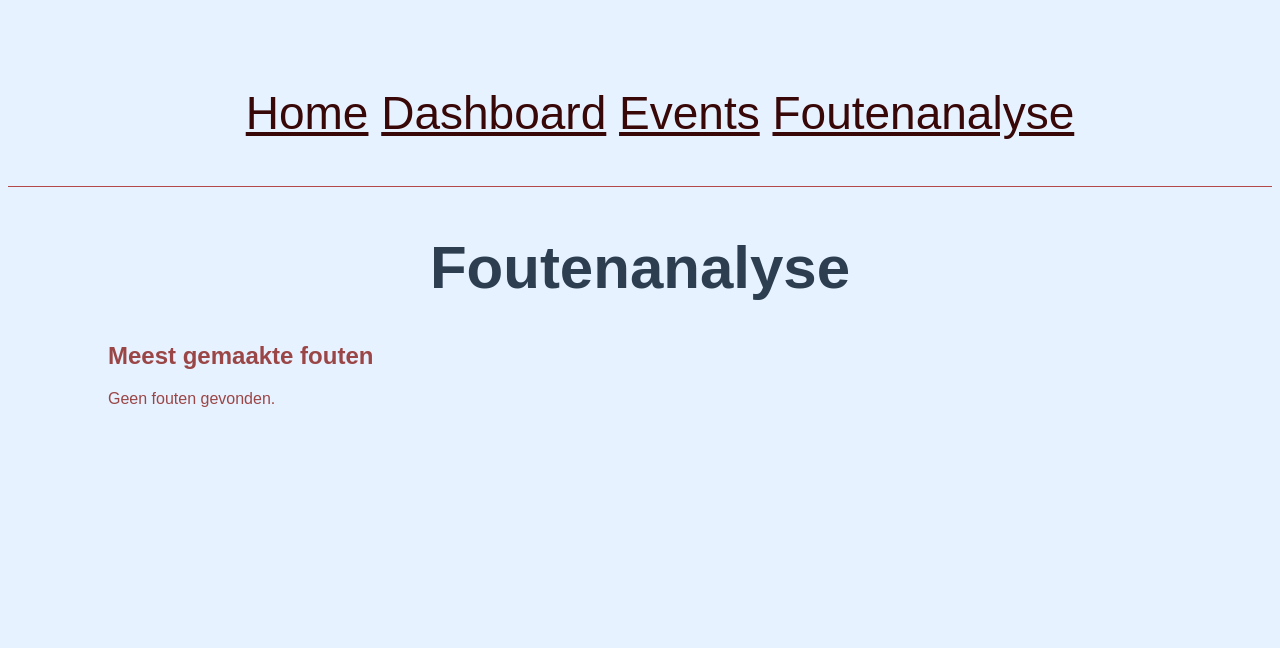
After one commit to aimanadel/mijnapplicate, a Flask app: page /foutenanalyse in a window 1280 px wide. The commit adds this page. Shown: the top 648 px of the page. Run offline with Flask 3, Linux system fonts and the light colour scheme; data that the repository does not hold is empty.

Commit message:
fouten analys pagina opgemkaat

```diff
--- a/app/main/routes.py
+++ b/app/main/routes.py
@@ -1,4 +1,5 @@
 from flask import render_template
+from app.db import execute_query
 
 from app.main import bp
 
@@ -18,3 +19,12 @@ def home():
 @bp.route ("/leerling")
 def leerling():
     return render_template("leerling.html")
+
+@bp.route("/foutenanalyse")
+def foutenanalyse():
+    leerling_id = 1  # test (later dynamisch maken)
+
+    query = "SELECT type, aantal FROM fout WHERE leerling_id = %s"
+    fouten = execute_query(query, (leerling_id,))
+
+    return render_template("foutenanalyse.html", fouten=fouten)
--- a/app/static/css/style.css
+++ b/app/static/css/style.css
@@ -90,7 +90,7 @@ td {
 
 th {
   background-color: grey;
-  color: white;
+  color: black;
   font-size: 20px;
 }
 
@@ -158,3 +158,28 @@ th {
 .body-content {
   background-color: #2d6f9a;
 }
+/* Foutenanalyse cards */
+.fout-card {
+  background: #ffffff;
+  padding: 20px;
+  margin: 15px 0;
+  border-radius: 12px;
+  box-shadow: 0 4px 10px rgba(0, 0, 0, 0.1);
+}
+
+/* Titel van fout */
+.fout-card strong {
+  font-size: 20px;
+  color: #333;
+}
+
+/* Aantal tekst */
+.fout-card p {
+  margin: 5px 0;
+  color: #555;
+}
+
+/* Pagina titel beter maken */
+h1 {
+  color: #2c3e50;
+}
--- a/app/templates/base.html
+++ b/app/templates/base.html
@@ -16,6 +16,8 @@
         <li><a href="{{ url_for('main.index') }}">Home</a></li>
         <li><a href="{{ url_for('main.home') }}">Dashboard</a></li>
         <li><a href="{{ url_for('events.index') }}">Events</a></li>
+        <li><a href="{{ url_for('main.foutenanalyse') }}">Foutenanalyse</a></li>
+
 
       </ul>
     </nav>
--- /dev/null
+++ b/app/templates/foutenanalyse.html
@@ -0,0 +1,24 @@
+{% extends "base.html" %}
+
+{% block title %}Foutenanalyse{% endblock %}
+
+{% block header %}
+<h1>Foutenanalyse</h1>
+{% endblock %}
+
+{% block content %}
+
+<h2>Meest gemaakte fouten</h2>
+
+{% if fouten %}
+  {% for fout in fouten %}
+    <div class="fout-card">
+      <p><strong>{{ fout.type }}</strong></p>
+      <p>Aantal: {{ fout.aantal }}</p>
+    </div>
+  {% endfor %}
+{% else %}
+  <p>Geen fouten gevonden.</p>
+{% endif %}
+
+{% endblock %}
```
